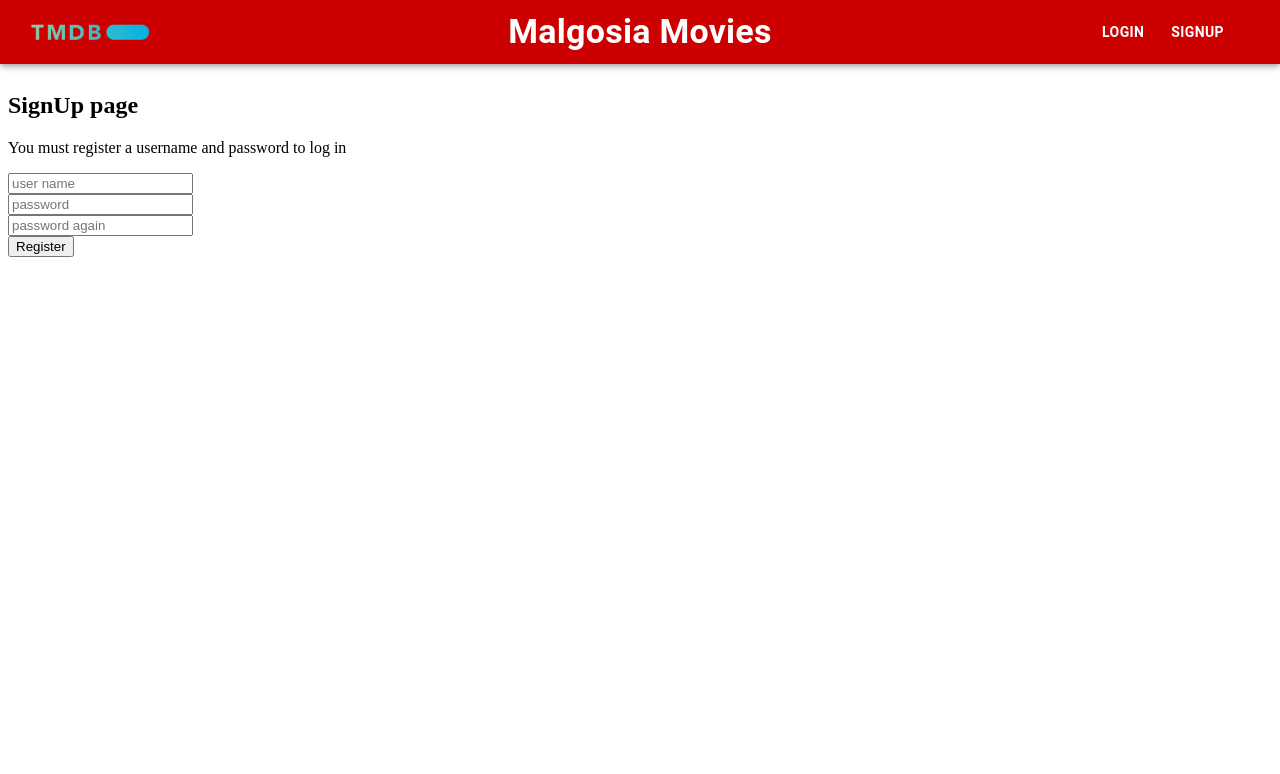
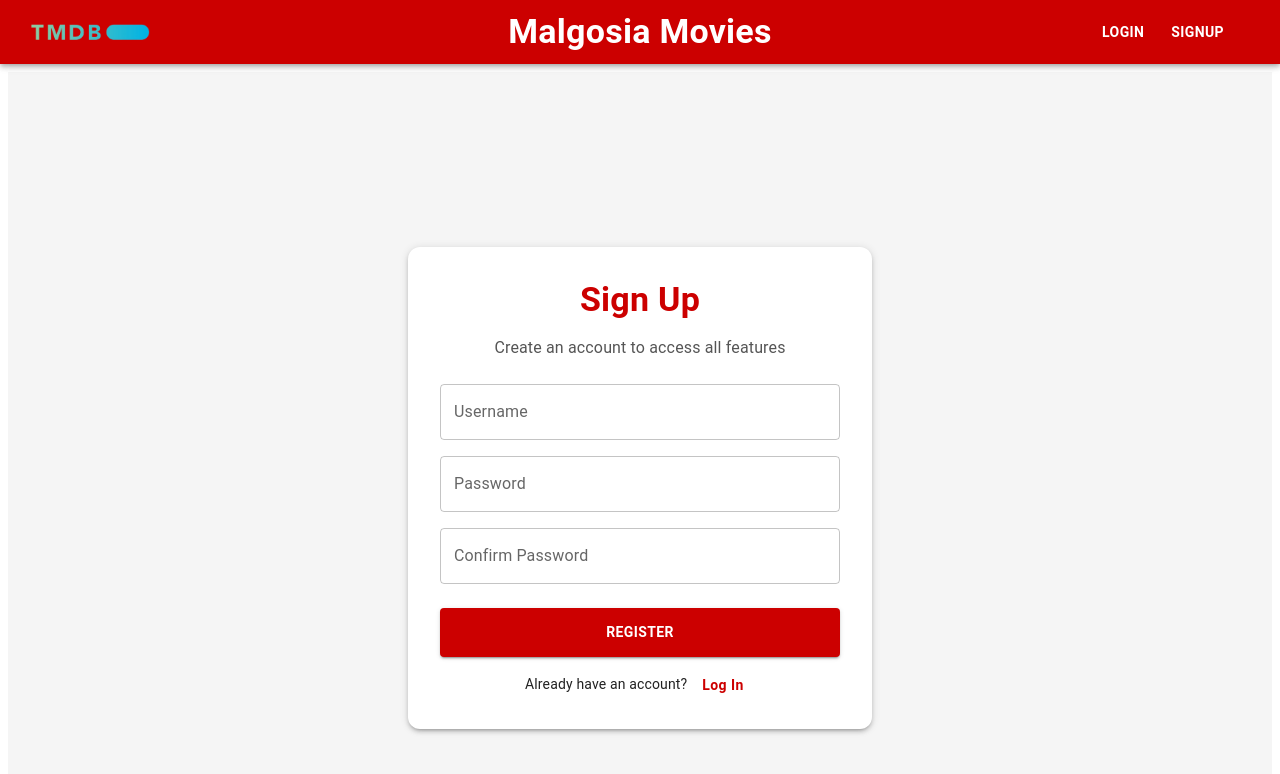
Before and after one commit to MalgorzataVictor/web-api-ca, a React (Vite) app in the folder react-movies/: page /signup in a window 1280 px wide. Shown: the top 774 px of the page. Built offline with nearby package versions, Linux system fonts and the light colour scheme; some icons are missing.

Commit message:
Redactor UI for logging

```diff
--- a/react-movies/src/pages/loginPage.jsx
+++ b/react-movies/src/pages/loginPage.jsx
@@ -1,43 +1,95 @@
-import React from "react";
-import { useContext, useState } from "react";
-import { Navigate, useLocation } from "react-router";
-import { AuthContext } from '../contexts/authContext';
-import { Link } from "react-router";
+import React, { useContext, useState } from "react";
+import { Navigate, useLocation, Link } from "react-router";
+import { AuthContext } from "../contexts/authContext";
+import { Box, TextField, Button, Typography, Paper } from "@mui/material";
 
 const LoginPage = () => {
   const context = useContext(AuthContext);
-
   const [userName, setUserName] = useState("");
   const [password, setPassword] = useState("");
+  const location = useLocation();
+
+  const { from } = location.state
+    ? { from: location.state.from.pathname }
+    : { from: "/home" };
 
   const login = () => {
     context.authenticate(userName, password);
   };
 
-    let location = useLocation();
-
-    // Set 'from' to path where browser is redirected after a successful login - either / or the protected path user requested
-    const { from } = location.state ? { from: location.state.from.pathname } : { from: "/home" };
-
-    if (context.isAuthenticated === true) {
+  if (context.isAuthenticated) {
     return <Navigate to={from} />;
   }
 
   return (
-        <>
-            <h2>Login page</h2>
-            <p>You must log in to view the protected pages </p>
-            <input id="username" placeholder="user name" onChange={e => {
-                setUserName(e.target.value);
-            }}></input><br />
-            <input id="password" type="password" placeholder="password" onChange={e => {
-                setPassword(e.target.value);
-            }}></input><br />
-            {/* Login web form  */}
-            <button onClick={login}>Log in</button>
-            <p>Not Registered?
-                <Link to="/signup">Sign Up!</Link></p>
-        </>
+    <Box
+      sx={{
+        minHeight: "100vh",
+        display: "flex",
+        justifyContent: "center",
+        alignItems: "center",
+        backgroundColor: "#f5f5f5",
+        p: 2,
+      }}
+    >
+      <Paper
+        elevation={3}
+        sx={{
+          p: 4,
+          width: "100%",
+          maxWidth: 400,
+          borderRadius: 3,
+          textAlign: "center",
+        }}
+      >
+        <Typography variant="h4" sx={{ mb: 2, fontWeight: "bold", color: "#cc0000" }}>
+          Login
+        </Typography>
+        <Typography variant="body1" sx={{ mb: 3, color: "#555" }}>
+          You must log in to access protected pages
+        </Typography>
+
+        <TextField
+          label="Username"
+          variant="outlined"
+          fullWidth
+          value={userName}
+          onChange={(e) => setUserName(e.target.value)}
+          sx={{ mb: 2 }}
+        />
+        <TextField
+          label="Password"
+          type="password"
+          variant="outlined"
+          fullWidth
+          value={password}
+          onChange={(e) => setPassword(e.target.value)}
+          sx={{ mb: 3 }}
+        />
+
+        <Button
+          variant="contained"
+          fullWidth
+          onClick={login}
+          sx={{
+            backgroundColor: "#cc0000",
+            "&:hover": { backgroundColor: "#990000" },
+            mb: 2,
+            py: 1.5,
+            fontWeight: "bold",
+          }}
+        >
+          Log In
+        </Button>
+
+        <Typography variant="body2">
+          Not registered?{" "}
+          <Link to="/signup" style={{ color: "#cc0000", fontWeight: "bold", textDecoration: "none" }}>
+            Sign Up
+          </Link>
+        </Typography>
+      </Paper>
+    </Box>
   );
 };
 
--- a/react-movies/src/pages/signupPage.jsx
+++ b/react-movies/src/pages/signupPage.jsx
@@ -1,17 +1,106 @@
-import React from "react";
+import React, { useState, useContext } from "react";
+import { useNavigate } from "react-router";
+import { AuthContext } from "../contexts/authContext";
+import { Box, TextField, Button, Typography, Paper } from "@mui/material";
 
 const SignUpPage = () => {
+  const context = useContext(AuthContext);
+  const navigate = useNavigate();
+
+  const [userName, setUserName] = useState("");
+  const [password, setPassword] = useState("");
+  const [passwordConfirm, setPasswordConfirm] = useState("");
+
+  const register = () => {
+    if (password !== passwordConfirm) {
+      alert("Passwords do not match!");
+      return;
+    }
+    context.register(userName, password);
+    navigate("/login");
+  };
 
   return (
-    <>
-      <h2>SignUp page</h2>
-      <p>You must register a username and password to log in </p>
-      <input placeholder="user name" ></input><br />
-      <input type="password" placeholder="password" ></input><br />
-      <input type="password" placeholder="password again" ></input><br />
-      {/* Login web form  */}
-      <button>Register</button>
-    </>
+    <Box
+      sx={{
+        minHeight: "100vh",
+        display: "flex",
+        justifyContent: "center",
+        alignItems: "center",
+        backgroundColor: "#f5f5f5",
+        p: 2,
+      }}
+    >
+      <Paper
+        elevation={3}
+        sx={{
+          p: 4,
+          width: "100%",
+          maxWidth: 400,
+          borderRadius: 3,
+          textAlign: "center",
+        }}
+      >
+        <Typography variant="h4" sx={{ mb: 2, fontWeight: "bold", color: "#cc0000" }}>
+          Sign Up
+        </Typography>
+        <Typography variant="body1" sx={{ mb: 3, color: "#555" }}>
+          Create an account to access all features
+        </Typography>
+
+        <TextField
+          label="Username"
+          variant="outlined"
+          fullWidth
+          value={userName}
+          onChange={(e) => setUserName(e.target.value)}
+          sx={{ mb: 2 }}
+        />
+        <TextField
+          label="Password"
+          type="password"
+          variant="outlined"
+          fullWidth
+          value={password}
+          onChange={(e) => setPassword(e.target.value)}
+          sx={{ mb: 2 }}
+        />
+        <TextField
+          label="Confirm Password"
+          type="password"
+          variant="outlined"
+          fullWidth
+          value={passwordConfirm}
+          onChange={(e) => setPasswordConfirm(e.target.value)}
+          sx={{ mb: 3 }}
+        />
+
+        <Button
+          variant="contained"
+          fullWidth
+          onClick={register}
+          sx={{
+            backgroundColor: "#cc0000",
+            "&:hover": { backgroundColor: "#990000" },
+            mb: 2,
+            py: 1.5,
+            fontWeight: "bold",
+          }}
+        >
+          Register
+        </Button>
+
+        <Typography variant="body2">
+          Already have an account?{" "}
+          <Button
+            onClick={() => navigate("/login")}
+            sx={{ color: "#cc0000", fontWeight: "bold", textTransform: "none", p: 0 }}
+          >
+            Log In
+          </Button>
+        </Typography>
+      </Paper>
+    </Box>
   );
 };
 
--- a/react-movies/src/pages/startPage.jsx
+++ b/react-movies/src/pages/startPage.jsx
@@ -1,18 +1,66 @@
+import React from "react";
 import { Link } from "react-router";
-import React from "react";
+import { Box, Paper, Typography, Button } from "@mui/material";
 
 const StartPage = () => {
+  return (
+    <Box
+      sx={{
+        minHeight: "100vh",
+        display: "flex",
+        justifyContent: "center",
+        alignItems: "center",
+        backgroundColor: "#f5f5f5",
+        p: 2,
+      }}
+    >
+      <Paper
+        elevation={3}
+        sx={{
+          p: 4,
+          width: "100%",
+          maxWidth: 500,
+          borderRadius: 3,
+          textAlign: "center",
+        }}
+      >
+        <Typography variant="h4" sx={{ mb: 2, fontWeight: "bold", color: "#cc0000" }}>
+          Welcome to Malgosia Movies!
+        </Typography>
 
-    return(
-        <>
-            <p>
-                Welcome to Malgosia Movies! View your profile <Link to="/profile">Profile</Link>.
-            </p>
-            <p>
-                <Link to="/login">Login</Link> or <Link to="/signup">Signup</Link> to see the movies!
-            </p>
-        </>
-    );
-  };
+        <Typography variant="body1" sx={{ mb: 3, color: "#555" }}>
+          View your profile to manage your favorites and watchlist.
+        </Typography>
+
+        <Button
+          component={Link}
+          to="/profile"
+          variant="contained"
+          sx={{
+            backgroundColor: "#cc0000",
+            "&:hover": { backgroundColor: "#990000" },
+            mb: 2,
+            py: 1.5,
+            fontWeight: "bold",
+            width: "100%",
+          }}
+        >
+          Go to Profile
+        </Button>
+
+        <Typography variant="body1" sx={{ mt: 2, color: "#555" }}>
+          <Link to="/login" style={{ color: "#cc0000", fontWeight: "bold", textDecoration: "none", marginRight: 8 }}>
+            Login
+          </Link>
+          or
+          <Link to="/signup" style={{ color: "#cc0000", fontWeight: "bold", textDecoration: "none", marginLeft: 8 }}>
+            Signup
+          </Link>{" "}
+          to see the movies!
+        </Typography>
+      </Paper>
+    </Box>
+  );
+};
 
 export default StartPage;
```
Lines whose indentation alone changed are shown as unchanged.
